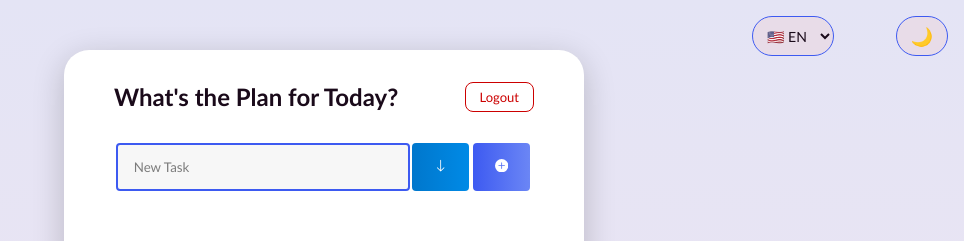
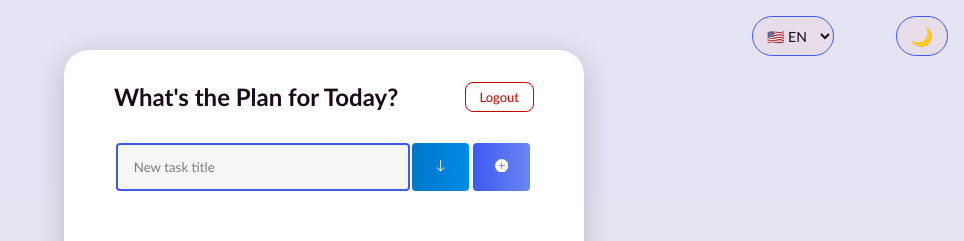
Before and after one commit to A2calanche/infinity-gauntlet-project-main, a React (Create React App) app in the folder frontend/: page /app in a window 1280 px wide. Shown: the top 241 px of the page, without its empty margins (316-1280 px from the left). Built offline with nearby package versions, Linux system fonts and the light colour scheme; no server answers; sample sign-in values are in the browser's storage.

Commit message:
pequeños fix de todoForm menos redundacia

```diff
--- a/frontend/src/components/TodoForm.js
+++ b/frontend/src/components/TodoForm.js
@@ -55,7 +55,7 @@ function TodoForm(props) {
             className="todo-input edit todo-description"
           />
           <textarea
-            placeholder={t("todo.descriptionLabel")}
+            placeholder={t("todo.descriptionPlaceholder")}
             value={description}
             onChange={handleDescriptionChange}
             name="description"
@@ -69,7 +69,7 @@ function TodoForm(props) {
       ) : (
         <>
           <input
-            placeholder={t("todo.add")}
+            placeholder={t("todo.placeholder")}
             value={input}
             onChange={handleChange}
             name="text"
@@ -84,7 +84,7 @@ function TodoForm(props) {
           </button>
           {showDescription && (
             <textarea
-              placeholder={t("todo.descriptionLabel")}
+              placeholder={t("todo.descriptionPlaceholder")}
               value={description}
               onChange={handleDescriptionChange}
               name="description"
```
